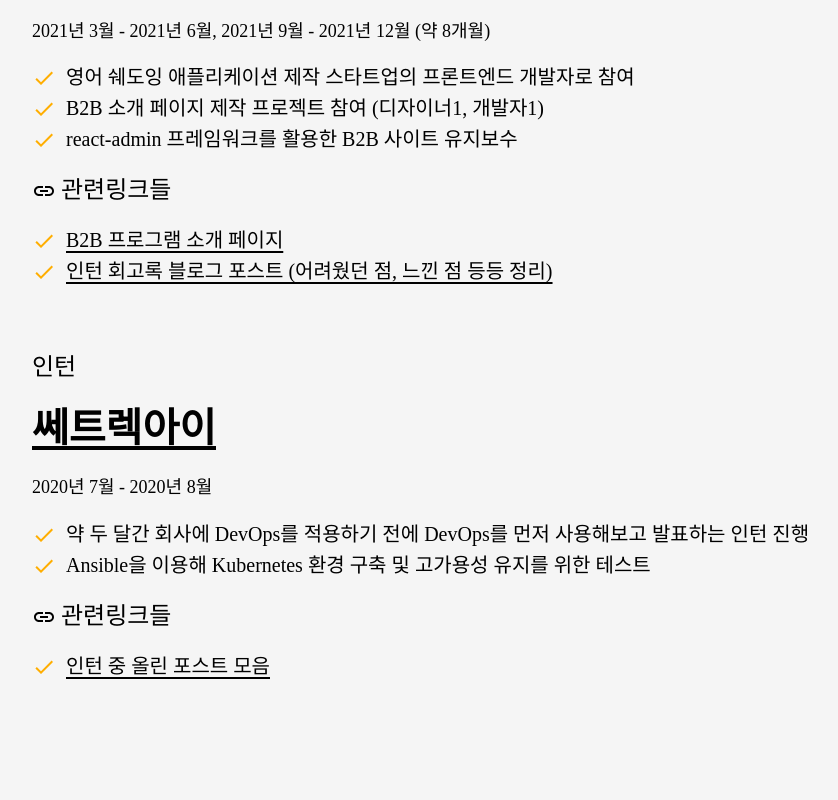
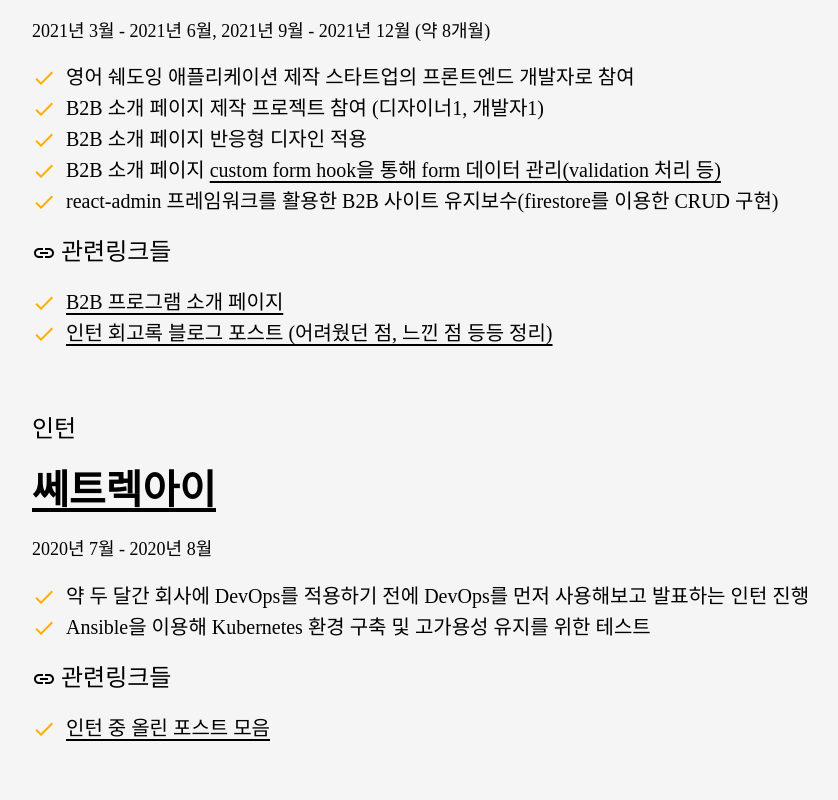
Before and after one commit to junghyeonsu/junghyeonsu-portfolio, a Next.js app: page / in a window 1280 px wide. Shown: the part 1180-1980 px from the top of the page, without its empty margins (264-1102 px from the left). Built offline with nearby package versions, Linux system fonts and the light colour scheme; a web font is replaced by a local one.

Commit message:
docs: 하얀마인드 내용 추가
- 조금 더 내가 한 일에 초점을 맞춰서 등록

```diff
--- a/src/components/ExperienceContainer/contents/works/Hayanmind.tsx
+++ b/src/components/ExperienceContainer/contents/works/Hayanmind.tsx
@@ -25,7 +25,14 @@ const Hayanmind = () => {
       <Styled.ExperienceCardExplainContainer>
         <Explain>영어 쉐도잉 애플리케이션 제작 스타트업의 프론트엔드 개발자로 참여</Explain>
         <Explain>B2B 소개 페이지 제작 프로젝트 참여 (디자이너1, 개발자1)</Explain>
-        <Explain>react-admin 프레임워크를 활용한 B2B 사이트 유지보수</Explain>
+        <Explain>B2B 소개 페이지 반응형 디자인 적용</Explain>
+        <Explain>
+          B2B 소개 페이지{' '}
+          <InlineLinkText href="https://velog.io/@junghyeonsu/React-useForm">
+            custom form hook을 통해 form 데이터 관리(validation 처리 등)
+          </InlineLinkText>
+        </Explain>
+        <Explain>react-admin 프레임워크를 활용한 B2B 사이트 유지보수(firestore를 이용한 CRUD 구현)</Explain>
       </Styled.ExperienceCardExplainContainer>
 
       <Links links={LINKS} />
```
